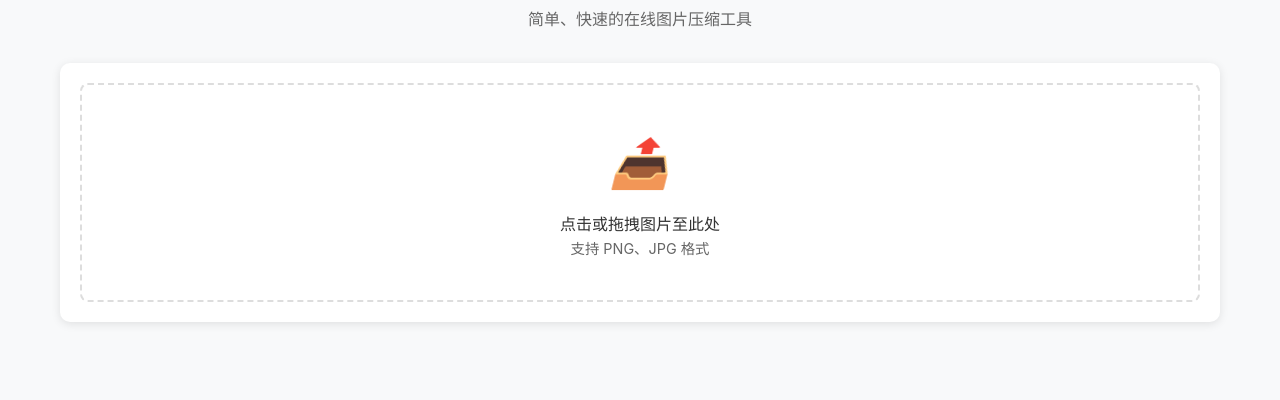
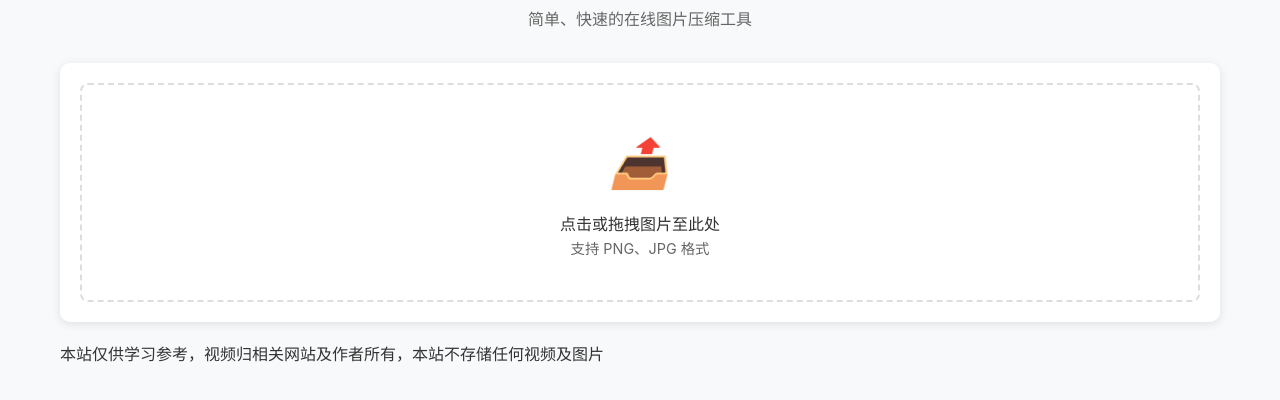
Before and after one commit to KellysLab/image-compressor, a plain HTML site: page index.html in a window 1280 px wide. Shown: the part 74-474 px from the top of the page. Drawn offline with Linux system fonts and the light colour scheme.

Commit message:
Update index.html

```diff
--- a/index.html
+++ b/index.html
@@ -41,6 +41,10 @@
         <button id="downloadBtn">下载压缩后的图片</button>
     </div>
 
+    <footer class="disclaimer">
+        <p>本站仅供学习参考，视频归相关网站及作者所有，本站不存储任何视频及图片</p>
+    </footer>
+
     <script src="js/main.js"></script>
 </body>
 </html>
```
